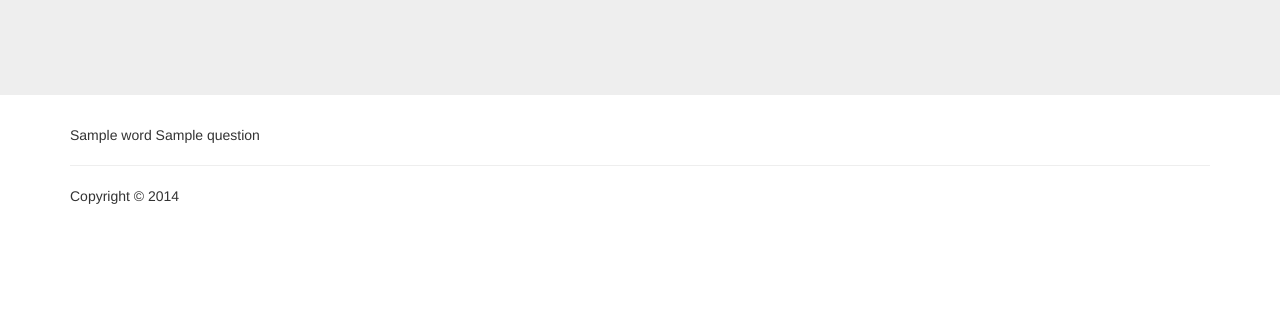
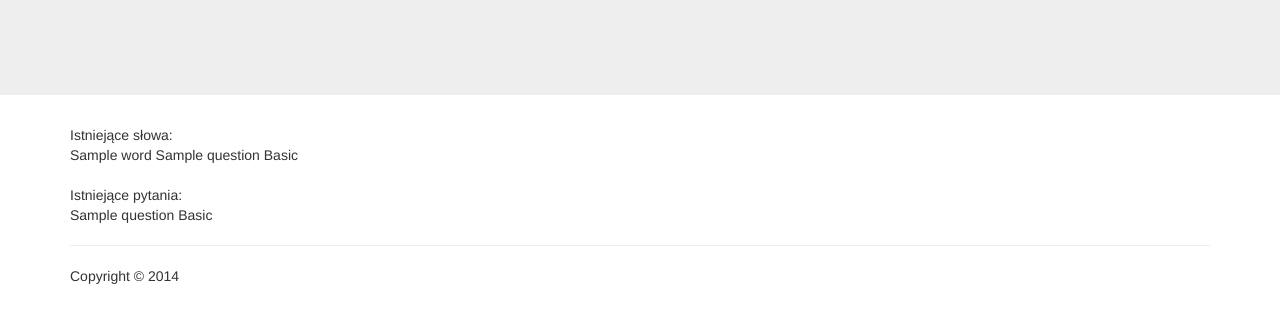
Before and after one commit to dawidkostyszak/Crossword, a Django app: template crossword_project/templates/word/words_list.html in a window 1280 px wide. Shown: the part 51-374 px from the top of the page. Run offline with Django 3.2, Linux system fonts and the light colour scheme; the template is opened without the code that fills it: values that come from a table or form of the project are taken from there, others are empty; data comes from the database, SQL or seed files in the repository; tables that the repository leaves empty hold one stand-in row (values such as "Sample post"); parts of the project's set-up code (start-up, migrations or seed data) failed here and were passed over; some libraries are stand-ins or nearby versions.

Commit message:
change general view for words

```diff
--- a/crossword_project/crossword_app/word/form.py
+++ b/crossword_project/crossword_app/word/form.py
@@ -1,7 +1,8 @@
 from django import forms
+from crossword_project.crossword_app.word.models import Category
 
 
 class WordForm(forms.Form):
     name = forms.CharField()
     question = forms.CharField(widget=forms.Textarea)
-    category = forms.ChoiceField(required=False, choices=[('sport', 'Sport'), ('ogolne', 'Ogolne')], initial='ogolne')
+    category = forms.ModelChoiceField(required=False, queryset=Category.objects.all(), initial=1)
--- a/crossword_project/templates/word/words_list.html
+++ b/crossword_project/templates/word/words_list.html
@@ -2,10 +2,23 @@
 
 {% block content %}
 	<div>
+    Istniejące słowa:
 	{% for word in words %}
-		<div></div>{{ word.name }}
-		{{ word.question }}
-		{{ word.category }}
+		<div>
+            {{ word.name }}
+            {{ word.question }}
+            {{ word.question.categories }}
+        </div>
+	{% endfor %}
+	</div>
+
+    <div>
+    </br>Istniejące pytania:
+	{% for question in questions %}
+		<div>
+            {{ question.question }}
+            {{ question.categories }}
+        </div>
 	{% endfor %}
 	</div>
 
```
Also changed, not shown: crossword_project/crossword_app/word/views.py (+14 -6 lines).
